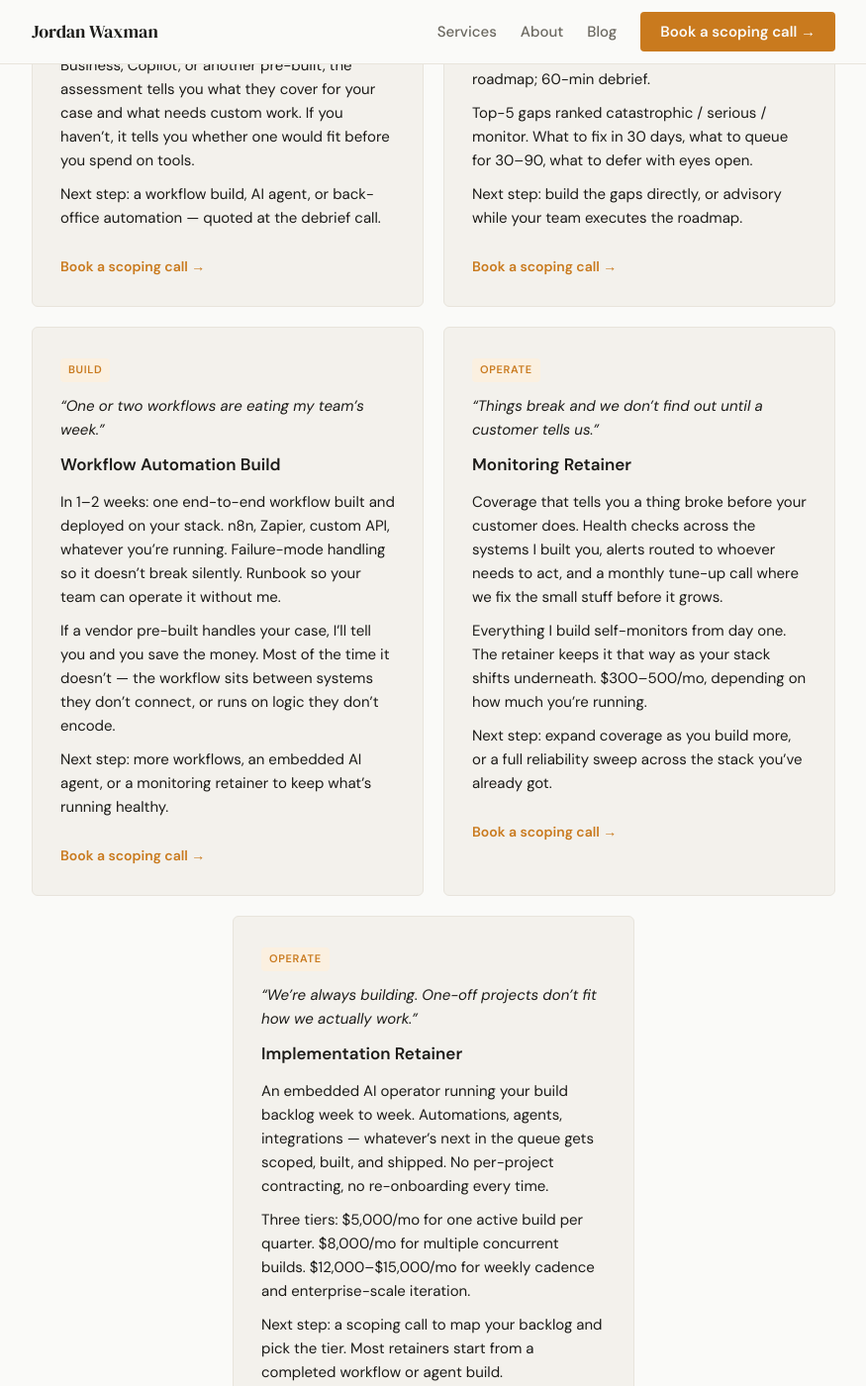
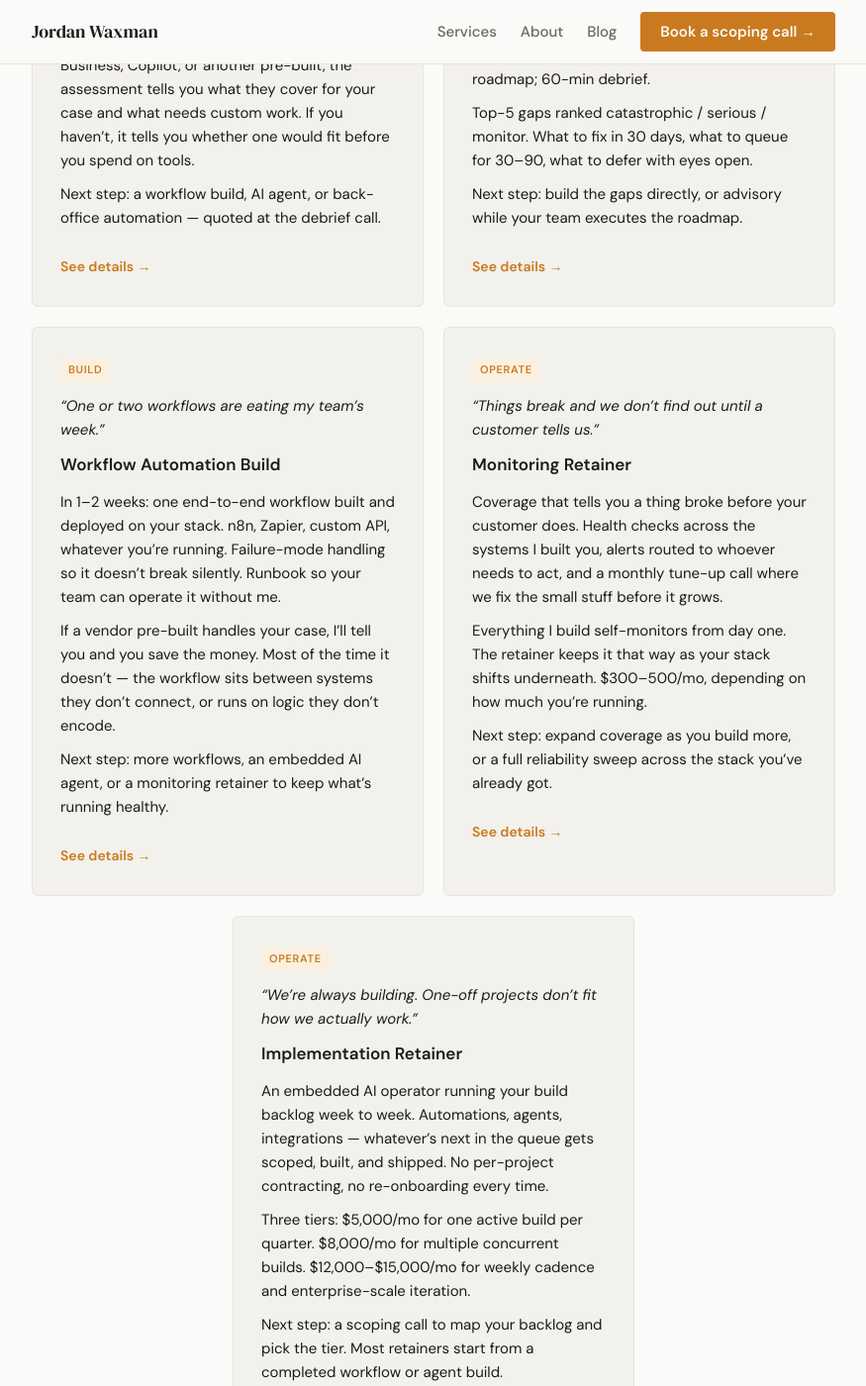
Before and after one commit to MrMinor-dev/mrminor-dev.github.io, a Jekyll site: the page built from index.md, in a window 1280 px wide and 1400 px high, scrolled down 1369 px. Shown: the whole window at 99% size, without its empty margins (202-1077 px from the left). Built offline with Jekyll 4.4.1, drawn with Linux system fonts in a browser that asks for light colours; some of the changed text lies outside the part shown.

Commit message:
Fix: route all booking CTAs through /contact intake; relabel homepage cards "See details" (Run: S777)

```diff
--- a/_layouts/default.html
+++ b/_layouts/default.html
@@ -19,7 +19,7 @@
           <li><a href="/services" class="nav-link{% if page.url contains '/services' %} active{% endif %}">Services</a></li>
           <li><a href="/about" class="nav-link{% if page.url contains '/about' %} active{% endif %}">About</a></li>
           <li><a href="/blog" class="nav-link{% if page.url contains '/blog' %} active{% endif %}">Blog</a></li>
-          <li><a href="https://calendar.app.google/mgxB9w3ziGyTGLAw9" class="btn-nav" target="_blank" rel="noopener">Book a scoping call &rarr;</a></li>
+          <li><a href="/contact" class="btn-nav" target="_blank" rel="noopener">Book a scoping call &rarr;</a></li>
         </ul>
         <button class="nav-hamburger" id="nav-hamburger" aria-label="Open menu" aria-expanded="false">
           <span></span><span></span><span></span>
@@ -34,7 +34,7 @@
       <li><a href="/services">Services</a></li>
       <li><a href="/about">About</a></li>
       <li><a href="/blog">Blog</a></li>
-      <li><a href="https://calendar.app.google/mgxB9w3ziGyTGLAw9" class="btn-nav" target="_blank" rel="noopener">Book a scoping call &rarr;</a></li>
+      <li><a href="/contact" class="btn-nav" target="_blank" rel="noopener">Book a scoping call &rarr;</a></li>
     </ul>
   </div>
 
@@ -46,7 +46,7 @@
     <div class="container">
       <div class="footer-cta">
         <h2>Work with Jordan</h2>
-        <a href="https://calendar.app.google/mgxB9w3ziGyTGLAw9" class="btn-primary" target="_blank" rel="noopener">Book a 30-min scoping call &rarr;</a>
+        <a href="/contact" class="btn-primary" target="_blank" rel="noopener">Book a 30-min scoping call &rarr;</a>
       </div>
       <hr class="footer-divider">
       <nav class="footer-nav">
--- a/index.md
+++ b/index.md
@@ -49,7 +49,7 @@
         <p>In 1 week: a written assessment of your top automation opportunities, ranked by impact and feasibility. One call in, async analysis, one call out. No multi-week discovery sprint.</p>
         <p>If you&rsquo;ve already turned on Claude for Small Business, Copilot, or another pre-built, the assessment tells you what they cover for your case and what needs custom work. If you haven&rsquo;t, it tells you whether one would fit before you spend on tools.</p>
         <p>Next step: a workflow build, AI agent, or back-office automation &mdash; quoted at the debrief call.</p>
-        <a href="/services#ai-readiness-assessment" class="card-cta">Book a scoping call &rarr;</a>
+        <a href="/services#ai-readiness-assessment" class="card-cta">See details &rarr;</a>
       </div>
 
       <div class="card">
@@ -59,7 +59,7 @@
         <p>In 1.5&ndash;2 weeks: an architecture review of what you actually built. Auth, data handling, scaling, monitoring, security, regulated-shape compliance fit. Multi-stakeholder format: kickoff with founder, tech lead, and ops or security; code walkthrough; written review delivered as a roadmap; 60-min debrief.</p>
         <p>Top-5 gaps ranked catastrophic / serious / monitor. What to fix in 30 days, what to queue for 30&ndash;90, what to defer with eyes open.</p>
         <p>Next step: build the gaps directly, or advisory while your team executes the roadmap.</p>
-        <a href="/services#production-readiness-review" class="card-cta">Book a scoping call &rarr;</a>
+        <a href="/services#production-readiness-review" class="card-cta">See details &rarr;</a>
       </div>
 
       <div class="card">
@@ -69,7 +69,7 @@
         <p>In 1&ndash;2 weeks: one end-to-end workflow built and deployed on your stack. n8n, Zapier, custom API, whatever you&rsquo;re running. Failure-mode handling so it doesn&rsquo;t break silently. Runbook so your team can operate it without me.</p>
         <p>If a vendor pre-built handles your case, I&rsquo;ll tell you and you save the money. Most of the time it doesn&rsquo;t &mdash; the workflow sits between systems they don&rsquo;t connect, or runs on logic they don&rsquo;t encode.</p>
         <p>Next step: more workflows, an embedded AI agent, or a monitoring retainer to keep what&rsquo;s running healthy.</p>
-        <a href="/services#workflow-automation-build" class="card-cta">Book a scoping call &rarr;</a>
+        <a href="/services#workflow-automation-build" class="card-cta">See details &rarr;</a>
       </div>
 
       <div class="card">
@@ -79,7 +79,7 @@
         <p>Coverage that tells you a thing broke before your customer does. Health checks across the systems I built you, alerts routed to whoever needs to act, and a monthly tune-up call where we fix the small stuff before it grows.</p>
         <p>Everything I build self-monitors from day one. The retainer keeps it that way as your stack shifts underneath. $300&ndash;500/mo, depending on how much you&rsquo;re running.</p>
         <p>Next step: expand coverage as you build more, or a full reliability sweep across the stack you&rsquo;ve already got.</p>
-        <a href="/services#monitoring-retainer" class="card-cta">Book a scoping call &rarr;</a>
+        <a href="/services#monitoring-retainer" class="card-cta">See details &rarr;</a>
       </div>
 
       <div class="card card-fifth">
@@ -89,7 +89,7 @@
         <p>An embedded AI operator running your build backlog week to week. Automations, agents, integrations &mdash; whatever&rsquo;s next in the queue gets scoped, built, and shipped. No per-project contracting, no re-onboarding every time.</p>
         <p>Three tiers: $5,000/mo for one active build per quarter. $8,000/mo for multiple concurrent builds. $12,000&ndash;$15,000/mo for weekly cadence and enterprise-scale iteration.</p>
         <p>Next step: a scoping call to map your backlog and pick the tier. Most retainers start from a completed workflow or agent build.</p>
-        <a href="/services#implementation-retainer" class="card-cta">Book a scoping call &rarr;</a>
+        <a href="/services#implementation-retainer" class="card-cta">See details &rarr;</a>
       </div>
 
     </div>
```
Also changed, not shown: about.md (+1 -1 lines), services.md (+3 -3 lines).
